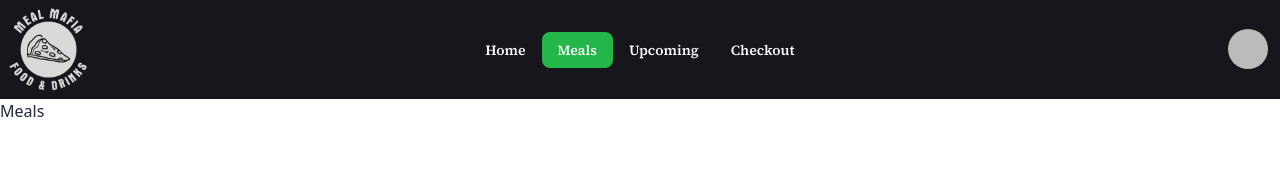
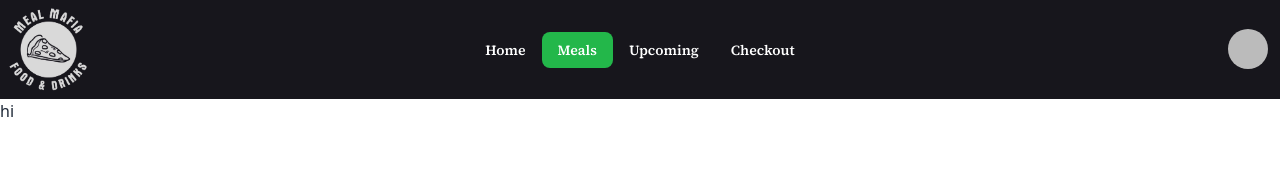
Before and after one commit to MASHRAFI47/meal-mafia-client, a React (Vite) app: page /meals in a window 1280 px wide. Shown: the top 189 px of the page. Built offline with nearby package versions, Linux system fonts and the light colour scheme; no server answers; sample sign-in values are in the browser's storage.

Commit message:
meals and meals route added

```diff
--- a/package.json
+++ b/package.json
@@ -14,6 +14,7 @@
     "axios": "^1.7.5",
     "firebase": "^10.13.0",
     "prop-types": "^15.8.1",
+    "query-string": "^9.1.0",
     "react": "^18.3.1",
     "react-dom": "^18.3.1",
     "react-hook-form": "^7.53.0",
--- a/src/pages/Meals/Meals.jsx
+++ b/src/pages/Meals/Meals.jsx
@@ -1,7 +1,26 @@
+import queryString from 'query-string';
+import { useNavigate, useSearchParams } from "react-router-dom"
 
 const Meals = () => {
+    const navigate = useNavigate();
+    const [params, setParams] = useSearchParams();
+
+    const handleClick = () => {
+        let currentQuery = { category: "hi" }
+
+        console.log(currentQuery)
+
+        const url = queryString.stringifyUrl({
+            url: '/meals',
+            query: currentQuery
+        })
+
+        navigate(url);
+    }
     return (
-        <div>Meals</div>
+        <div onClick={handleClick}>
+            <div>hi</div>
+        </div>
     )
 }
 
--- a/src/routes/Route.jsx
+++ b/src/routes/Route.jsx
@@ -8,6 +8,7 @@ import Statistics from "../pages/Dashboard/Guest/Statistics";
 import AddMeal from "../components/Dashboard/Menu/AddMeal";
 import ManageUsers from "../components/Dashboard/Menu/ManageUsers";
 import Meals from "../pages/Meals/Meals";
+import PrivateRoute from "./PrivateRoute";
 
 export const router = createBrowserRouter([
     {
@@ -20,7 +21,7 @@ export const router = createBrowserRouter([
             },
             {
                 path: "/meals",
-                element: <Meals />,
+                element: <PrivateRoute><Meals /></PrivateRoute>,
             },
         ],
     },
```
Also changed, not shown: 1 other file (tests, documents, lock files or other folders).
